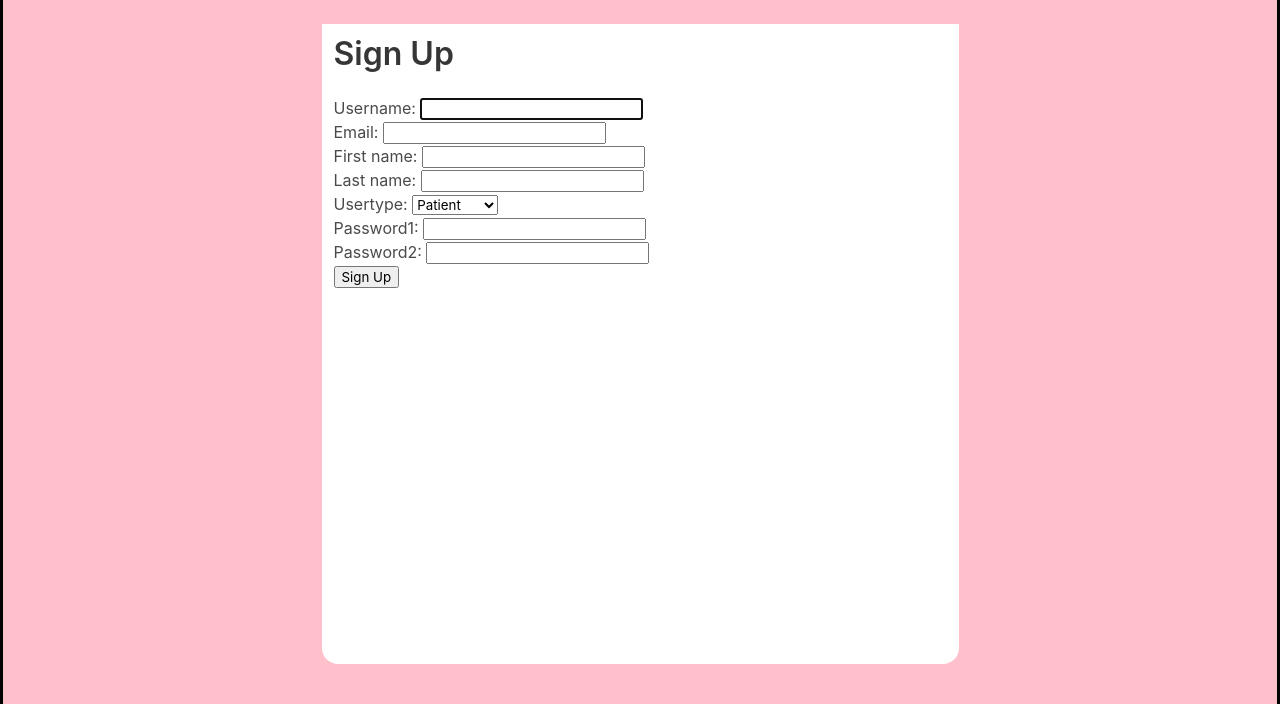
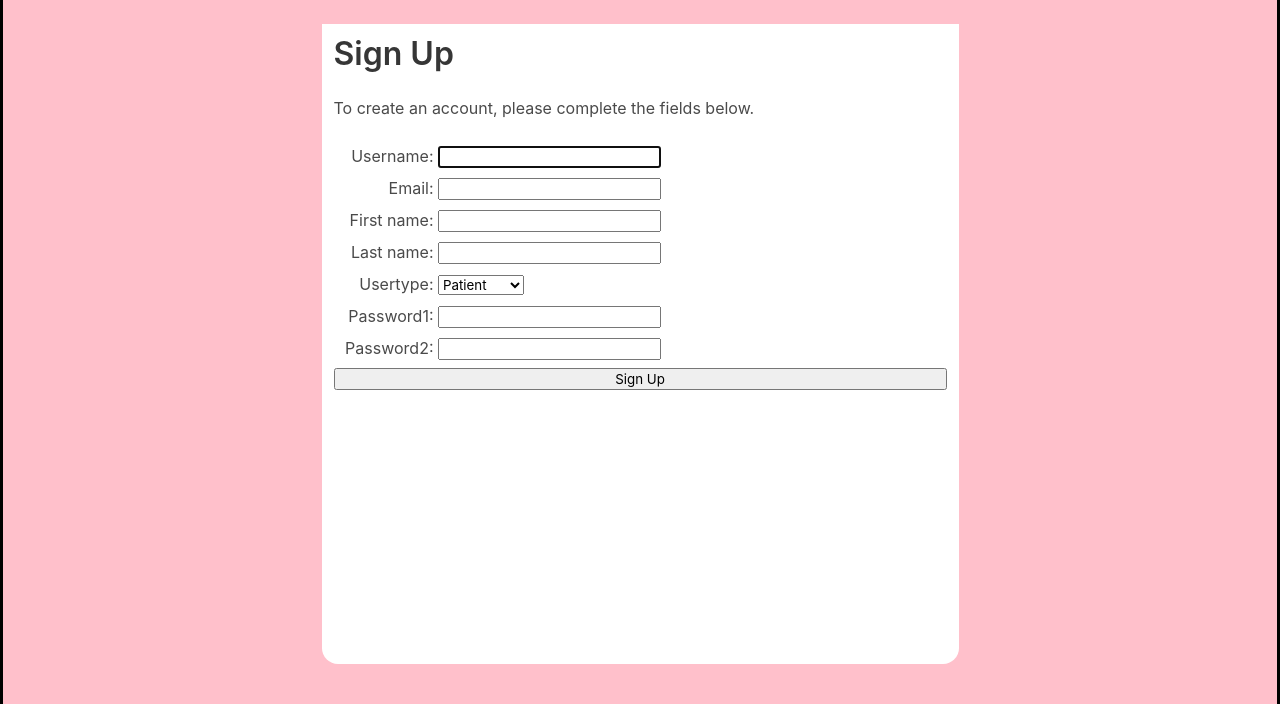
Before and after one commit to Snapdragons-GKB/Hopital-Deluxe, a Django app: page /signup/ in a window 1280 px wide. Shown: the part 55-759 px from the top of the page. Run offline with Django 4.2, Linux system fonts and the light colour scheme.

Commit message:
some styling

```diff
--- a/main_app/forms.py
+++ b/main_app/forms.py
@@ -200,9 +200,9 @@ class AdditionalProvider(ModelForm):
         ('Available', 'Available')
 
     ]
-    provider_personal_blurb = forms.CharField(max_length=200)
-    provider_specialization = forms.ChoiceField(choices=SPECIALTY_CHOICE,  initial=AVAILABILITY_CHOICES[0])
-    provider_insurances_taken = forms.ChoiceField(choices=INSURANCE_CHOICE,  initial=AVAILABILITY_CHOICES[0])
+    provider_personal_blurb = forms.CharField(max_length=200, label='Blurb')
+    provider_specialization = forms.ChoiceField(choices=SPECIALTY_CHOICE,  initial=AVAILABILITY_CHOICES[0],label='Specialization')
+    provider_insurances_taken = forms.ChoiceField(choices=INSURANCE_CHOICE,  initial=AVAILABILITY_CHOICES[0], label='Insurances')
     monday = forms.ChoiceField(choices=AVAILABILITY_CHOICES,  initial=AVAILABILITY_CHOICES[1])
     tuesday = forms.ChoiceField(choices=AVAILABILITY_CHOICES,  initial=AVAILABILITY_CHOICES[1])
     wednesday = forms.ChoiceField(choices=AVAILABILITY_CHOICES,  initial=AVAILABILITY_CHOICES[1])
@@ -255,7 +255,7 @@ class AdditionalProvider(ModelForm):
         labels = {
             'provider_personal_blurb': 'Personal Blurb',
             'provider_specialization': 'Specialization',
-            'provider_insurances_taken': 'Insurance Taken',
+            'provider_insurances_taken': ' asdfInsurance Taken',
             'monday': 'Monday',
             'tuesday': 'Tuesday',
             'wednesday': 'Wednesday',
--- a/main_app/templates/general-templates/general-signup.html
+++ b/main_app/templates/general-templates/general-signup.html
@@ -1,11 +1,15 @@
 {% extends 'general-templates/general-base.html' %}
 {% block main %}
 
+
 <h1 class="title">Sign Up</h1>
+<p> To create an account, please complete the fields below. </p>
+
+
 <form method="post" action="{% url 'signup' %}">
     {% csrf_token %} {{ form.as_p }}
-    <input type="submit" class="btn" value="Sign Up" />
-    <input type="hidden" name="next" value="{{ next }}" />
+    <input type="submit" class="btnnnn" value="Sign Up" />
+    <!-- <input type="hidden" name="next" value="{{ next }}" /> -->
 </form>
 
 {% endblock %}
--- a/main_app/templates/provider-templates/additional-provider-registration.html
+++ b/main_app/templates/provider-templates/additional-provider-registration.html
@@ -3,7 +3,8 @@
 
 <h1 class="title">Additional Provider Registration</h1>
 <form method="post" action="{% url 'provider-registration' %}">
-  {% csrf_token %} {{ form.as_p }}
+  {% csrf_token %}
+  {{ form.as_p }}
   <input type="submit" class="btn" value="Click to register as provider!" />
 
 </form>
--- a/static/main_app/styles/general-style.css
+++ b/static/main_app/styles/general-style.css
@@ -19,3 +19,25 @@ main{
     border-bottom-right-radius: 2vh;
 
 }
+
+form {
+    display: flex;
+    flex-direction: column;
+    margin-left: 20vw;
+
+
+
+    margin: 3vh 0;
+    margin-top: 3vh;
+    padding-bottom: 3vh;
+
+    border-bottom-left-radius: 2vh;
+    border-bottom-right-radius: 2vh;
+}
+
+label {
+    display: inline-block;
+    width:100px;
+    text-align: right;
+    margin-bottom:1vh;
+}
```
Also changed, not shown: main_app/templates/general-templates/general-landingpage.html (+9 -0 lines), static/main_app/styles/provider-style.css (+45 -0 lines), main_app/migrations/0001_initial.py.
